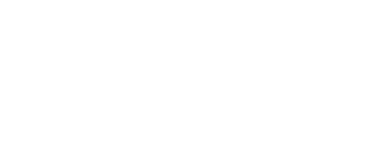
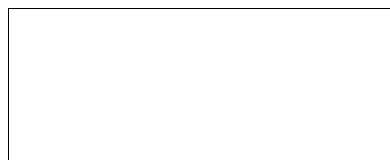
Before and after one commit to wadebutler/sketchPad, a plain HTML site: page index.html in a window 390 px wide. Shown: the top 160 px of the page. Drawn offline with Linux system fonts and the light colour scheme.

Commit message:
added canvas element made it responsive

```diff
--- a/index.html
+++ b/index.html
@@ -5,8 +5,11 @@
     <meta name="viewport" content="width=device-width, initial-scale=1.0">
     <meta http-equiv="X-UA-Compatible" content="ie=edge">
     <title>Document</title>
+    <link rel="stylesheet" href="styles.css">
 </head>
 <body>
+    <canvas id="sketchpad"></canvas>
 
+    <script src="script.js"></script>
 </body>
 </html>
--- /dev/null
+++ b/script.js
@@ -0,0 +1,15 @@
+const canvas = document.querySelector("#sketchpad");
+const context = canvas.getContext("2d");
+
+window.addEventListener("load", () => {
+    responsive();
+});
+
+window.addEventListener("resize", () => {
+    responsive();
+})
+
+const responsive = () => {
+    canvas.height = window.innerHeight;
+    canvas.width = window.innerWidth;
+}
--- /dev/null
+++ b/styles.css
@@ -0,0 +1,3 @@
+#sketchpad {
+    border: 1px solid black;
+}
```
